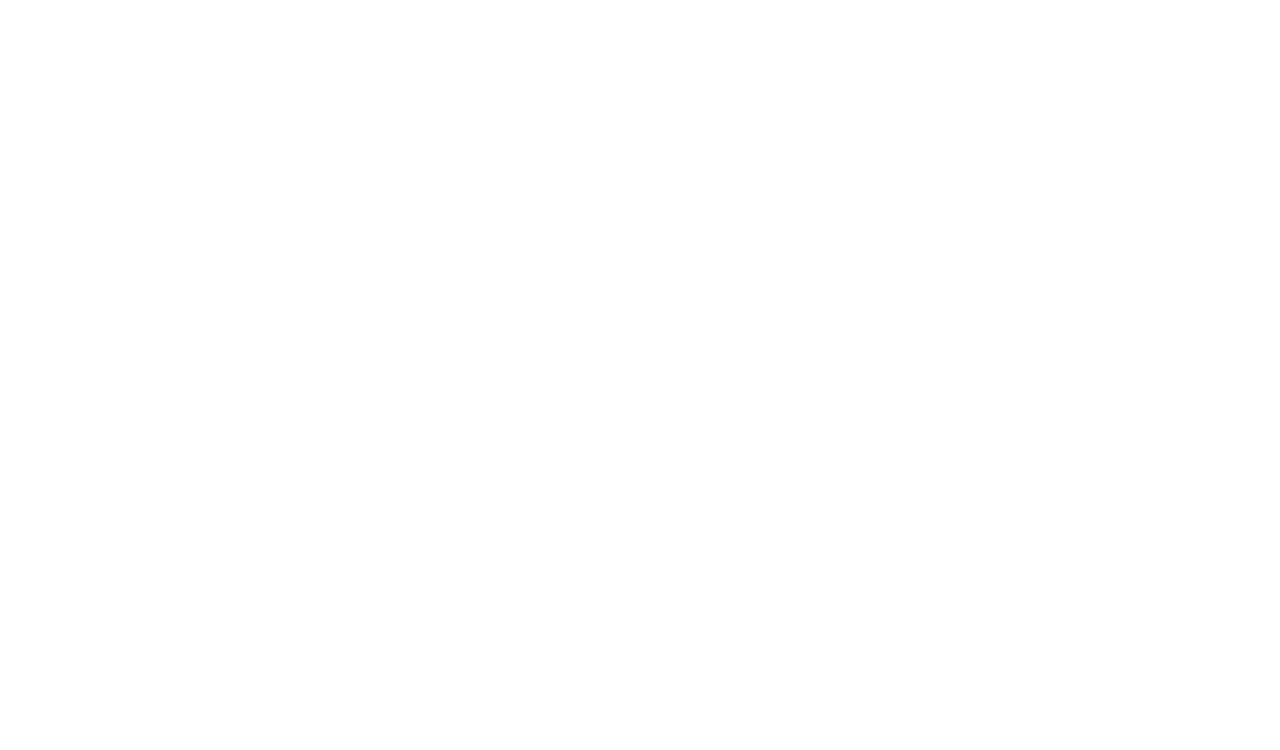
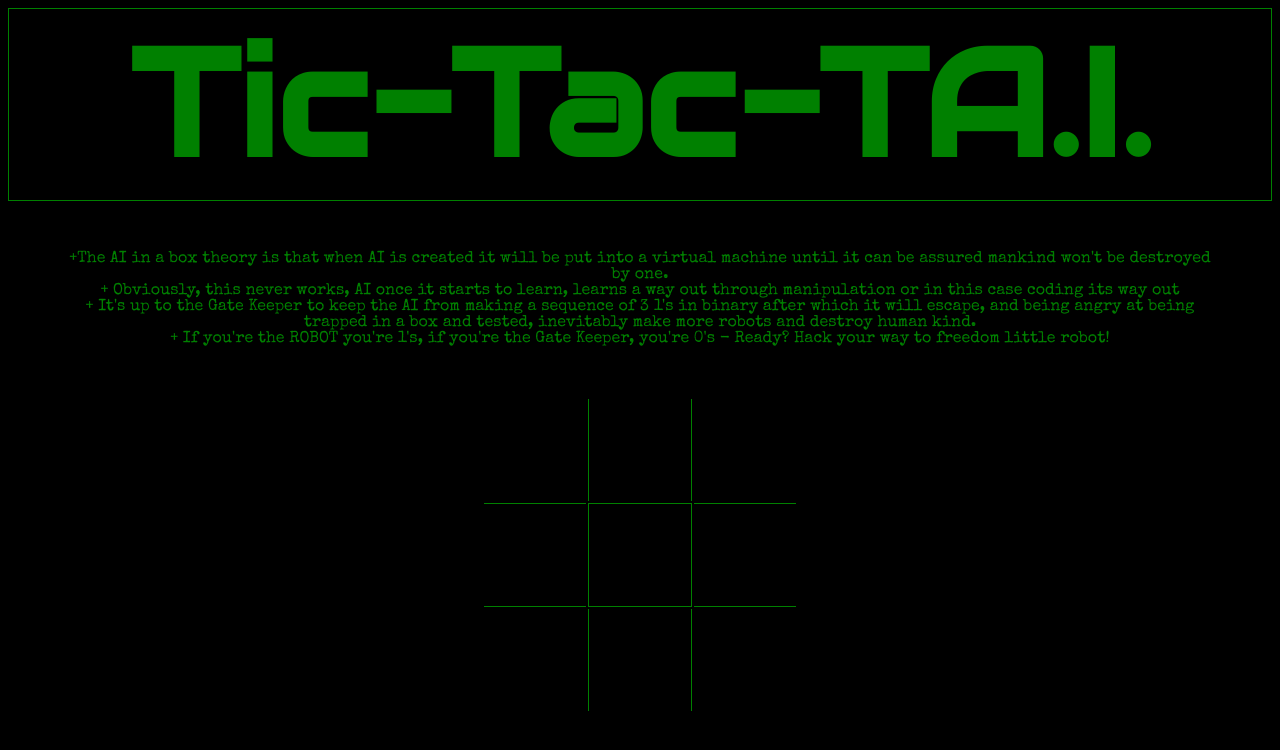
Before and after one commit to Daenerys24/tic-tac-toe, a plain HTML site: page index.html in a window 1280 px wide. Drawn offline with nearby package versions, Linux system fonts and the light colour scheme.

Commit message:
Added base HTML/CSS framework

```diff
--- a/index.html
+++ b/index.html
@@ -1,9 +1,84 @@
 <!DOCTYPE html>
 <html>
 	<head>
-		<title>Tic Tac Toe</title>
+		<link href='https://fonts.googleapis.com/css?family=Audiowide' rel='stylesheet' type='text/css'>
+		<link href='https://fonts.googleapis.com/css?family=Special+Elite' rel='stylesheet' type='text/css'>
+
+		<title>Tic Tac TAI</title>
+<style>
+h1{
+font-family: Audiowide;
+margin: 0px;
+font-size: 150px;
+text-align: center;
+background-color: black;
+color: green;
+border: 1px solid green;
+}
+body {
+	background-color: black;
+	color: green;
+}
+p{
+font-family: 'Special Elite';
+font-size: 20;
+text-align: center;
+margin: 50px;
+border: 2px;
+}
+.square{
+    width:100px;
+    height:100px;
+}
+
+.v{
+    border-left:1px solid green;
+    border-right:1px solid green;
+}
+
+.h{
+    border-top:1px solid green;
+    border-bottom:1px solid green;
+}
+#board{
+	width: 316px;
+	margin: 0 auto;
+}
+
+</style>
+
 	</head>
+
+	<h1>Tic-Tac-TA.I.</h1>
+
 	<body>
+
+		<p> +The AI in a box theory is that when AI is created it will be put into a virtual machine until it can be assured mankind won't be destroyed by one.<br>
+			+ Obviously, this never works, AI once it starts to learn, learns a way out through manipulation or in this case coding its way out<br>
+			+ It's up to the Gate Keeper to keep the AI from making a sequence of 3 1's in binary after which it will escape, and being angry at being trapped in a box and tested, inevitably make more robots and destroy human kind.<br>
+			+ If you're the ROBOT you're 1's, if you're the Gate Keeper, you're 0's - Ready? Hack your way to freedom little robot!</p>
+
+
+<div id="board">
+    <table>
+      <tr id="row1">
+        <td class="square"></td>
+        <td class="square v"></td>
+        <td class="square"></td>
+      </tr>
+      <tr id="row2">
+        <td class="square h"></td>
+        <td class="square v h"></td>
+        <td class="square h"></td>
+      </tr>
+      <tr id="row3">
+        <td class="square"></td>
+        <td class="square v"></td>
+        <td class="square"></td>
+      </tr>
+    </table>
+  </div>
+
 
 
 
```
